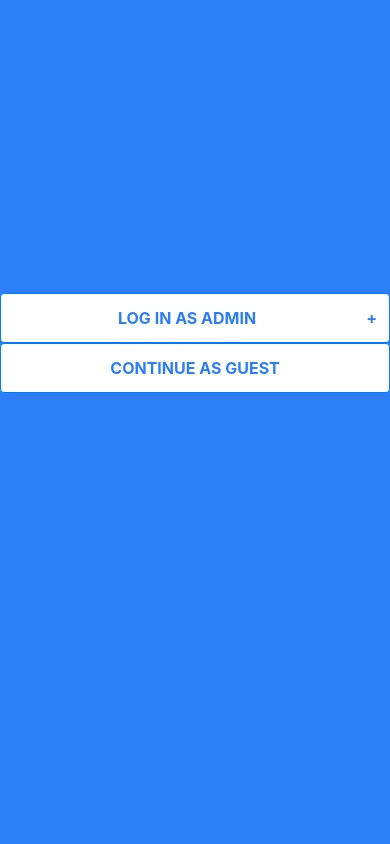
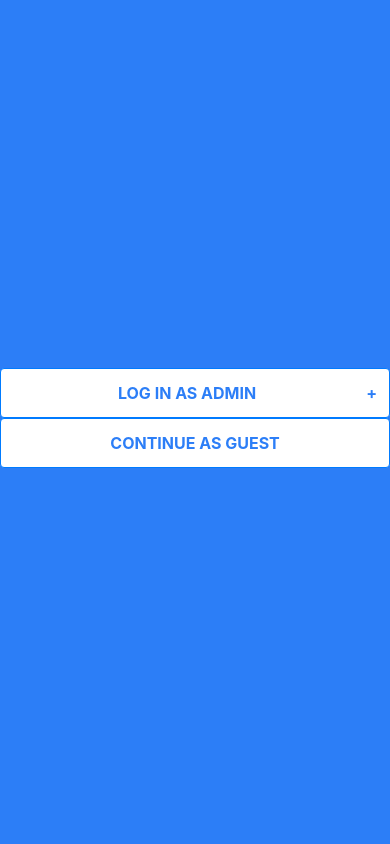
Before and after one commit to mantasruigys3000/WebProgrammingApp, a PHP site: page / in a window 390 px wide. Run offline with PHP 8.4, Linux system fonts and the light colour scheme.

Commit message:
Minor Fixes
Yeah

```diff
--- a/board-guest.php
+++ b/board-guest.php
@@ -106,8 +106,6 @@
                                 <select class="custom-select" id="inputSelectSearchSort" name="order">
                                     <option selected>A-Z</option>
                                     <option value="Z-A">Z-A</option>
-                                    <option value="Newest">Newest</option>
-                                    <option value="Oldest">Oldest</option>
                                 </select>
                             </div>
                             <div style="padding-top: 1.1%;">CATEGORY</div>
@@ -143,7 +141,7 @@
         <div class="main-body">
             <div id="edit-modal" class="modal-custom">
             <!-- Modal content -->
-                <div class="card" style="width: 75%; height: 75%; margin: 7% auto; overflow:scroll;">
+                <div class="card" style="width: 75%; height: 75%; margin: 7% auto; overflow:auto;">
                     <div class="card-header ">
                         Company Information
                         <span class="close">&times;</span>
--- a/guest-script.js
+++ b/guest-script.js
@@ -84,13 +84,11 @@ function initialiseCode(){
         item.addEventListener('click', function(event){
             // get the modal by ID
             current_id = this.id;
-            console.log(current_id);
 
             // depending on the type of the card, corresponding modal is opened when clicked
             // ID types:
             // card-comp{0} - a card containing company information, {0} represents its unique id
 
-            console.log(current_id.includes("card-comp"));
             var btn = document.getElementById((current_id));
             modal[0].style.display = "block";
             getCompanyInfo(current_id);
@@ -130,12 +128,10 @@ function initialiseCode(){
 // This selection is used to ensure that JS can only modify the DOM tree after it has finished loading
 
 if( document.readyState !== 'loading' ) {
-    console.log( 'document is already ready, just execute code here' );
     initialiseCode();
 
 } else {
     document.addEventListener('DOMContentLoaded', function () {
-        console.log( 'document was not ready, place code here' );
         initialiseCode();
     });
 };
--- a/index.php
+++ b/index.php
@@ -12,9 +12,16 @@
 
 </head>
 <body>
+<div class="the buttons" style= "height:100%;">
     <div class="row">
         <div class="col-md-4"></div>
         <div class="col-md-4">
+        </div>
+        <div class="col-md-4"></div>
+    </div>
+    <div class="row">
+        <div class="col-md-4"></div>
+        <div class="col-md-4" style="margin:auto;">
             <div id="errorContainer" class="text-center">
                     <?php
                     //creates session error and echos it if occured
@@ -28,7 +35,7 @@
             <button class="btn bg-white btn-outline-primary text-uppercase font-weight-bold w-100 collapsible" type="button">LOG IN AS ADMIN</button>
             <div class="content rounded " style="width: 99.5%; margin: auto; background-color: white;">
                 <form method="POST" class="loginform" action="./php_events/event_login.php">
-                        <div class="form-group" style="padding-top: 20px; " >
+                        <div class="form-group" style="padding-top: 20px;" >
                             <input type="text" name="username" class="form-control text-center" id="inputUsername" placeholder="Username">
                         </div>
                         <div class="form-group">
@@ -36,15 +43,7 @@
                         </div>
                         <button type="submit" class="btn btn-primary mb-3 text-uppercase font-weight-bold text-center" style="width: 100%;" >Log In</button>
                 </form>
-
             </div>
-            </div>
-        </div>
-        <div class="col-md-4"></div>
-    </div>
-    <div class="row">
-        <div class="col-md-4"></div>
-        <div class="col-md-4">
             <form class="" action="board-guest.php" method="post">
                 <button type="submit" class="btn bg-white btn-outline-primary text-uppercase font-weight-bold w-100" id="guestbtn" type="button">CONTINUE AS GUEST</button>
             </form>
@@ -52,7 +51,10 @@
         <div class="col-md-4"></div>
     </div>
     <div class="row">
-
+        <div class="col-md-4"></div>
+        <div class="col-md-4"></div>
+        <div class="col-md-4"></div>
+    </div>
 </div>
     <script>
     var coll = document.getElementsByClassName("collapsible");
--- a/indexStyle.css
+++ b/indexStyle.css
@@ -13,7 +13,6 @@ body{
 
 #errorContainer
 {
-    margin-top: 75% !important;
     margin-bottom: 0% !important;
 }
 
@@ -60,3 +59,7 @@ body{
 button{
     height:50px;
 }
+
+.row{
+    height:33% !important;
+}
--- a/script.js
+++ b/script.js
@@ -93,25 +93,21 @@ function initialiseCode(){
         item.addEventListener('click', function(event){
             // get the modal by ID
             current_id = this.id;
-            console.log(current_id);
 
             // depending on the type of the card, corresponding modal is opened when clicked
             // ID types:
             // card-comp{0} - a card containing company information, {0} represents its unique id
             // card-add-comp - a predefined card for adding new companies
 
-            console.log(current_id.includes("card-comp"));
 
             if (current_id.includes("card-comp")){
                 var btn = document.getElementById((current_id));
                 var edit_button =  document.getElementById('edit-button-form');
                 edit_button.action = 'edit.php?id='+current_id;
-                console.log(edit_button.action);
                 modal[0].style.display = "block";
                 getCompanyInfo(current_id);
             }else{
                 modal[1].style.display = "block";
-                console.log(modal[1]);
             }
         })
 
@@ -146,12 +142,10 @@ function initialiseCode(){
 // This selection is used to ensure that JS can only modify the DOM tree after it has finished loading
 
 if( document.readyState !== 'loading' ) {
-    console.log( 'document is already ready, just execute code here' );
     initialiseCode();
 
 } else {
     document.addEventListener('DOMContentLoaded', function () {
-        console.log( 'document was not ready, place code here' );
         initialiseCode();
     });
 };
```
Lines whose indentation alone changed are shown as unchanged.
